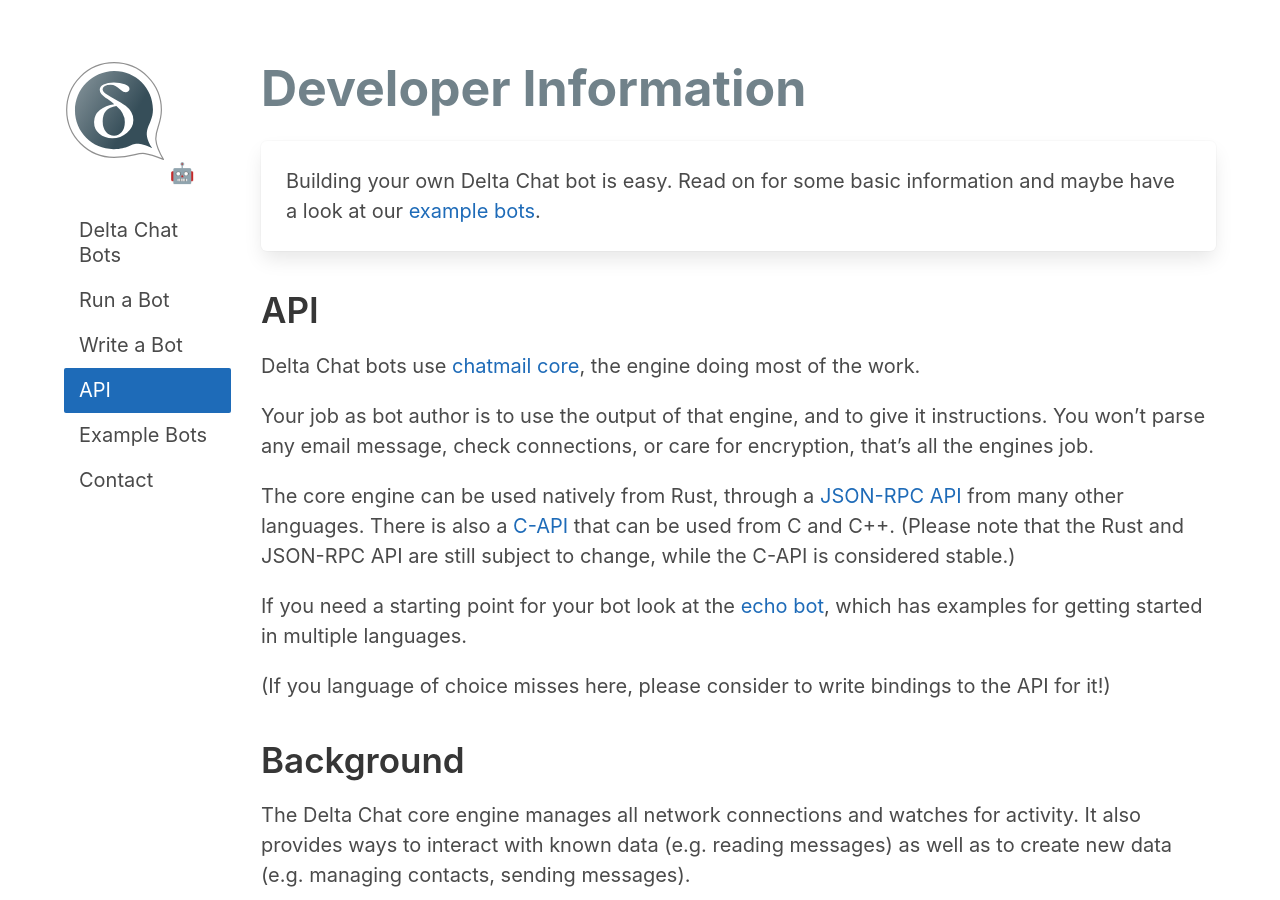
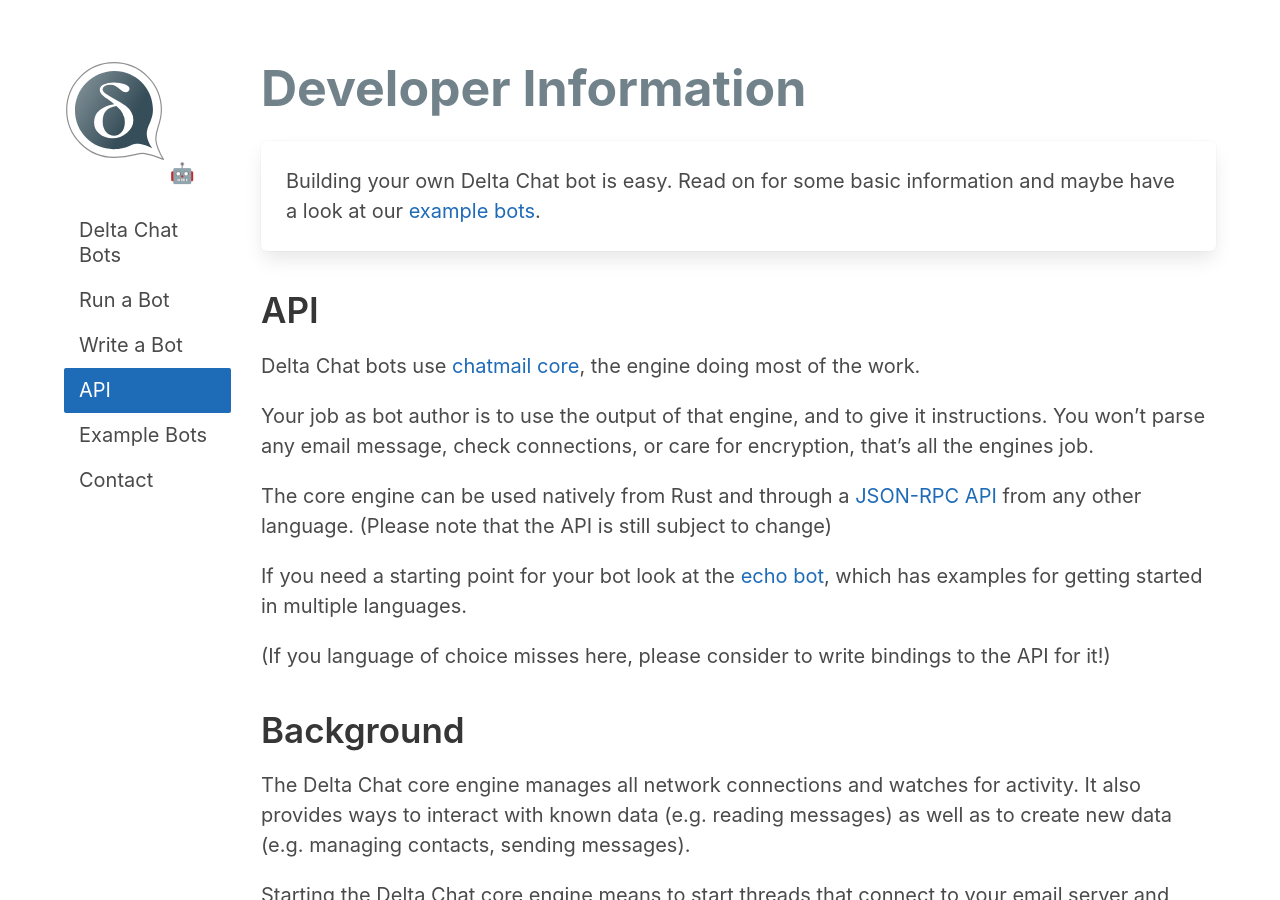
Before and after one commit to deltachat-bot/bot-pages, a Jekyll site: the page built from development.md, in a window 1280 px wide and 900 px high. Built offline with Jekyll 4.4.1, drawn with Linux system fonts in a browser that asks for light colours.

Commit message:
tweak development.md

```diff
--- a/development.md
+++ b/development.md
@@ -14,7 +14,8 @@ Delta Chat bots use [chatmail core](https://github.com/chatmail/core), the engin
 
 Your job as bot author is to use the output of that engine, and to give it instructions. You won't parse any email message, check connections, or care for encryption, that's all the engines job.
 
-The core engine can be used natively from Rust, through a [JSON-RPC API](https://jsonrpc.delta.chat/) from many other languages. There is also a [C-API](https://c.delta.chat) that can be used from C and C++. (Please note that the Rust and JSON-RPC API are still subject to change, while the C-API is considered stable.)
+The core engine can be used natively from Rust and through a [JSON-RPC API](https://jsonrpc.delta.chat/) from any other language.
+(Please note that the API is still subject to change)
 
 If you need a starting point for your bot look at the [echo bot](https://github.com/deltachat-bot/echo), which has examples for getting started in multiple languages.
 
```
